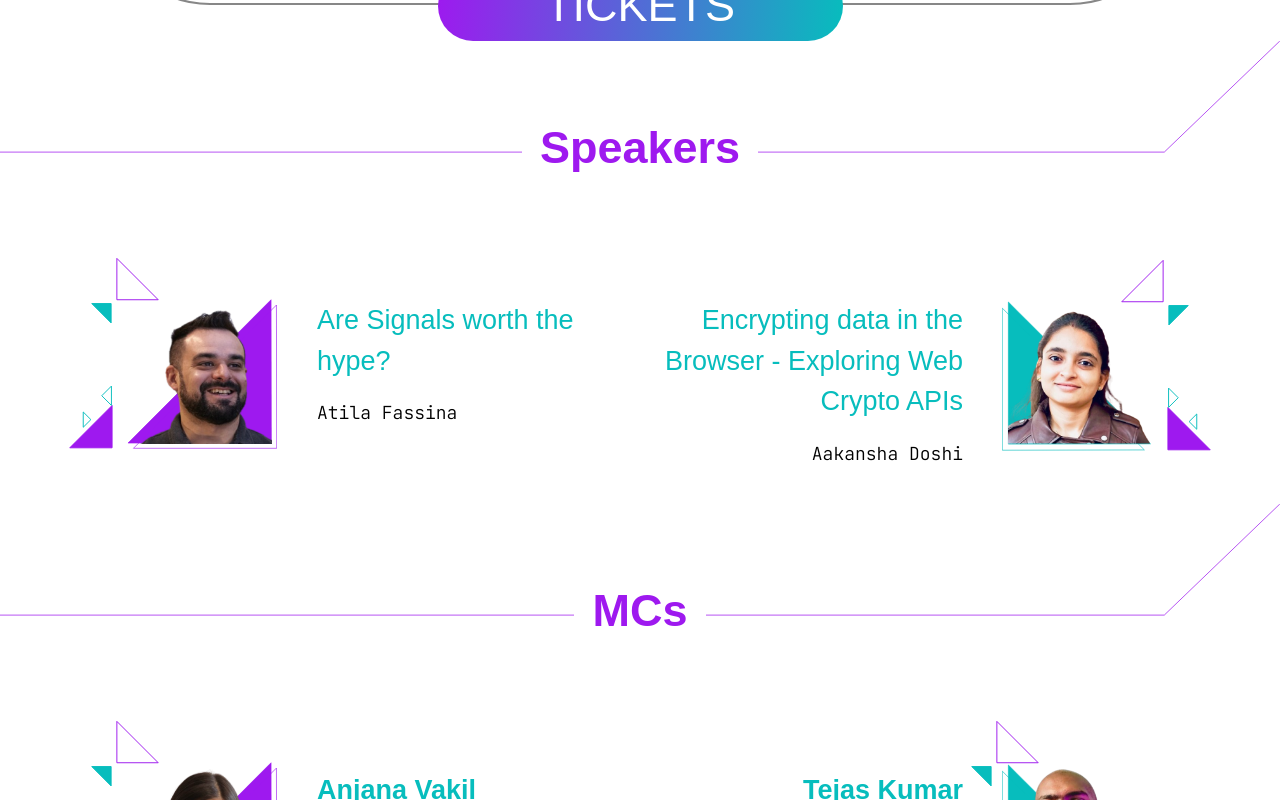
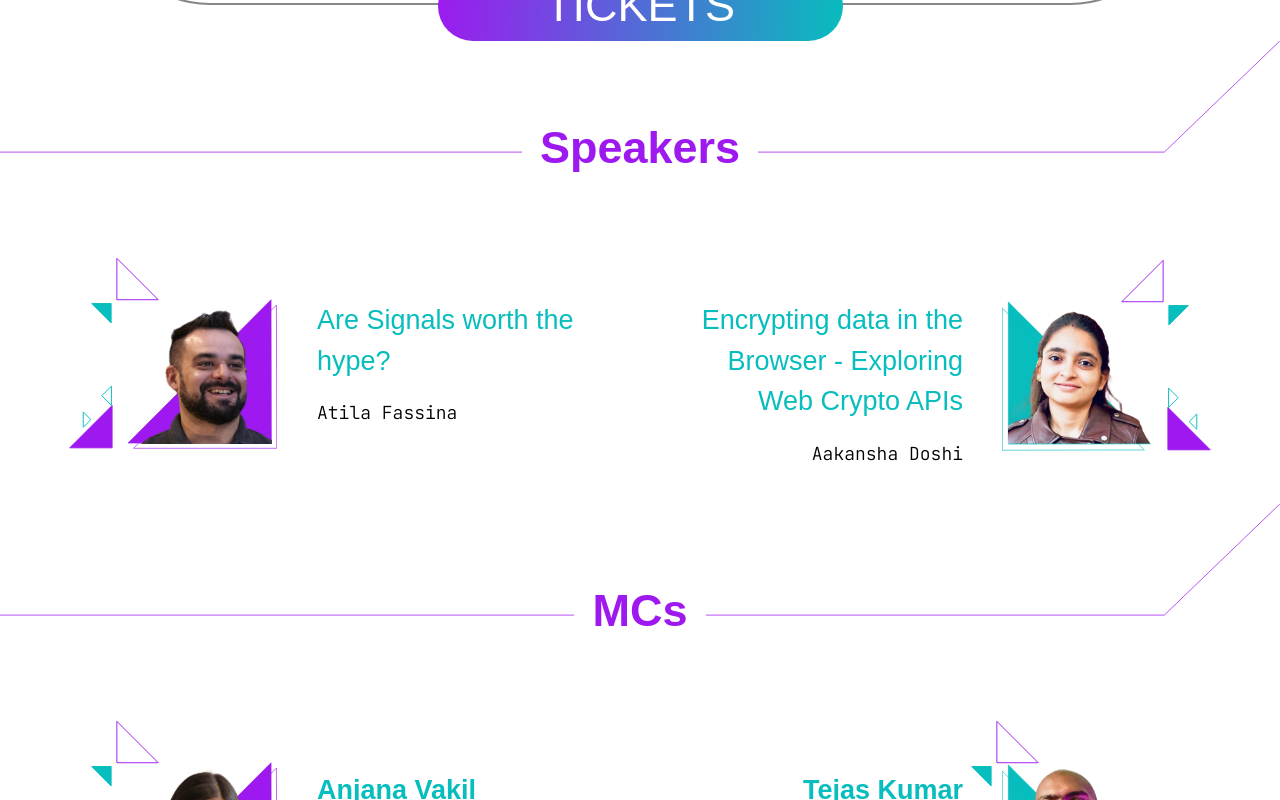
Before and after one commit to JSConfBp/2024.jsconfbp.com, a Next.js app: page / in a window 1280 px wide. Shown: the part 695-1495 px from the top of the page. Built offline with nearby package versions, Linux system fonts and the light colour scheme; a web font is replaced by a local one.

Commit message:
fix speaker list column ratios

```diff
--- a/ui/speaker-list.module.scss
+++ b/ui/speaker-list.module.scss
@@ -1,6 +1,6 @@
 .speaker-list {
   display: grid;
-  grid-template-columns: auto auto;
+  grid-template-columns: 1fr 1fr;
   row-gap: 6rem;
   column-gap: 4rem;
 
--- a/ui/speaker-list.tsx
+++ b/ui/speaker-list.tsx
@@ -10,7 +10,7 @@ type SpeakerListProps = {
 
 function SpeakerList({speakers}:SpeakerListProps) {
 
-  return (<div className={`col md-row mb-2 mt-4 ${styles['speaker-list']}`}>
+  return (<div className={`md-row mb-2 mt-4 ${styles['speaker-list']}`}>
     {speakers.map(({slug, speaker, talk}, i) => {
       const rowAlign = i % 2 === 0 ? 'md-row' : 'md-rrow';
       const line = Math.floor(i / 2);
```
